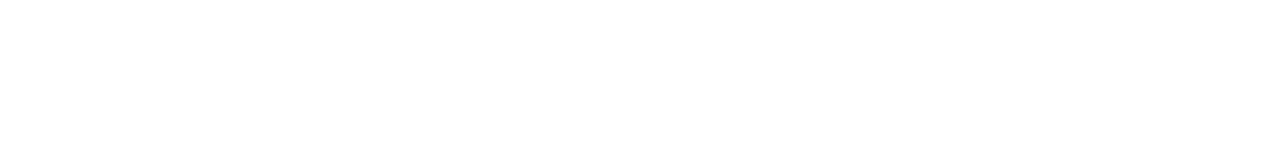
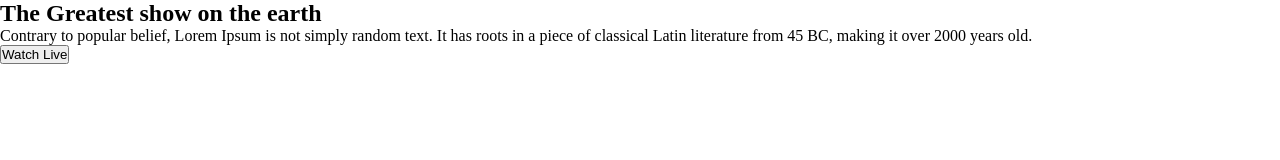
Before and after one commit to rabbiWD/Fifa_World_Cup, a plain HTML site: page index.html in a window 1280 px wide. Drawn offline with Linux system fonts and the light colour scheme.

Commit message:
added assets folder

```diff
--- a/index.html
+++ b/index.html
@@ -3,10 +3,21 @@
 <head>
     <meta charset="UTF-8">
     <meta name="viewport" content="width=device-width, initial-scale=1.0">
-    <title>Document</title>
+    <title>World Cup 2025</title>
     <link rel="stylesheet" href="./styles/style.css">
 </head>
 <body>
-
+    <header>
+        <section class="banner">
+           <div>
+             <h2>The Greatest show on the earth</h2>
+            <p>Contrary to popular belief, Lorem Ipsum is not simply random text. It has roots in a piece of classical Latin literature from 45 BC, making it over 2000 years old.</p>
+            <button>Watch Live</button>
+           </div>
+           <div>
+            <img src="" alt="">
+           </div>
+        </section>
+    </header>
 </body>
 </html>
--- a/styles/style.css
+++ b/styles/style.css
@@ -0,0 +1,5 @@
+*{
+    margin: 0;
+    padding: 0;
+    box-sizing: border-box;
+}
```
Also changed, not shown: assets/img/banner/banner-img.png (added), assets/img/matches/matches_1.jpg (added), assets/img/matches/matches_2.webp (added), assets/img/matches/matches_3.jpg (added), assets/img/matches/matches_4.jpeg (added), assets/img/matches/matches_5.webp (added), assets/img/matches/matches_6.jpg (added), 1 other file.
